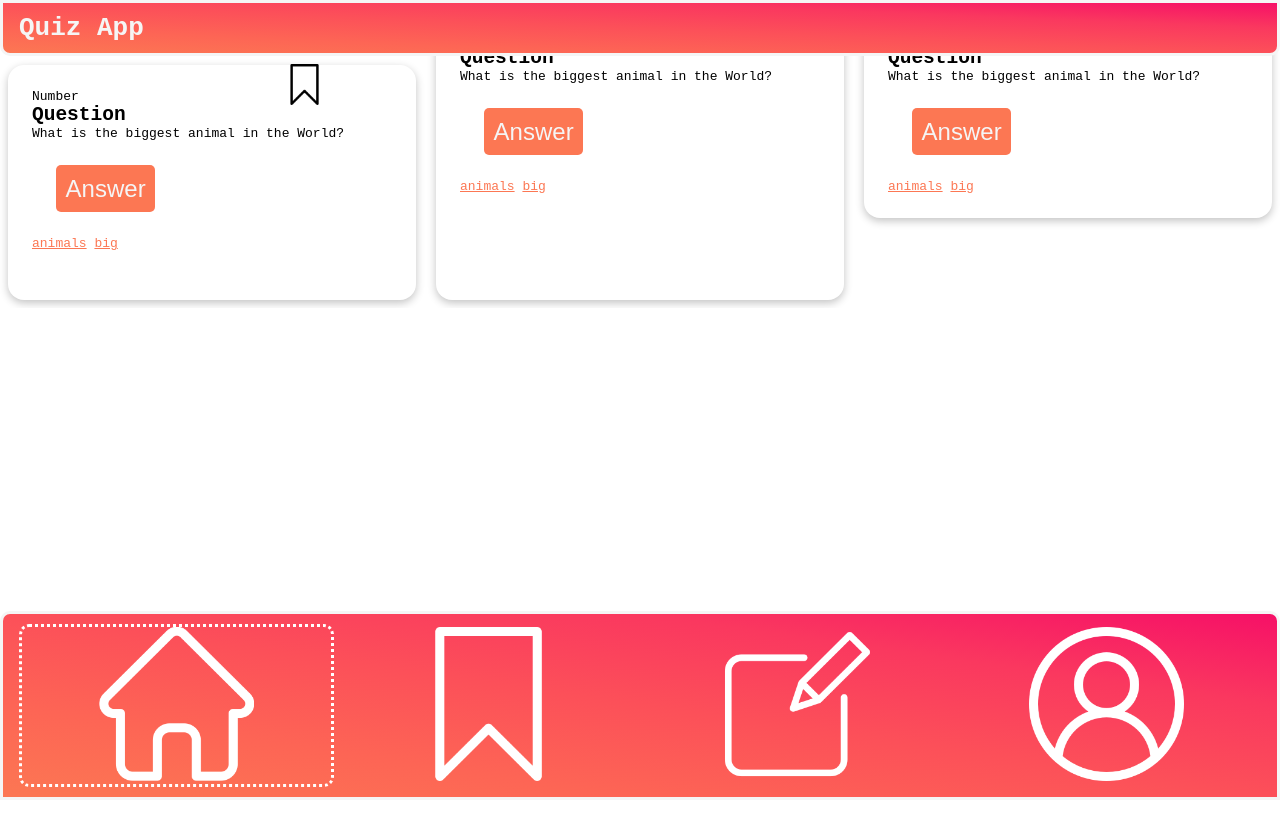
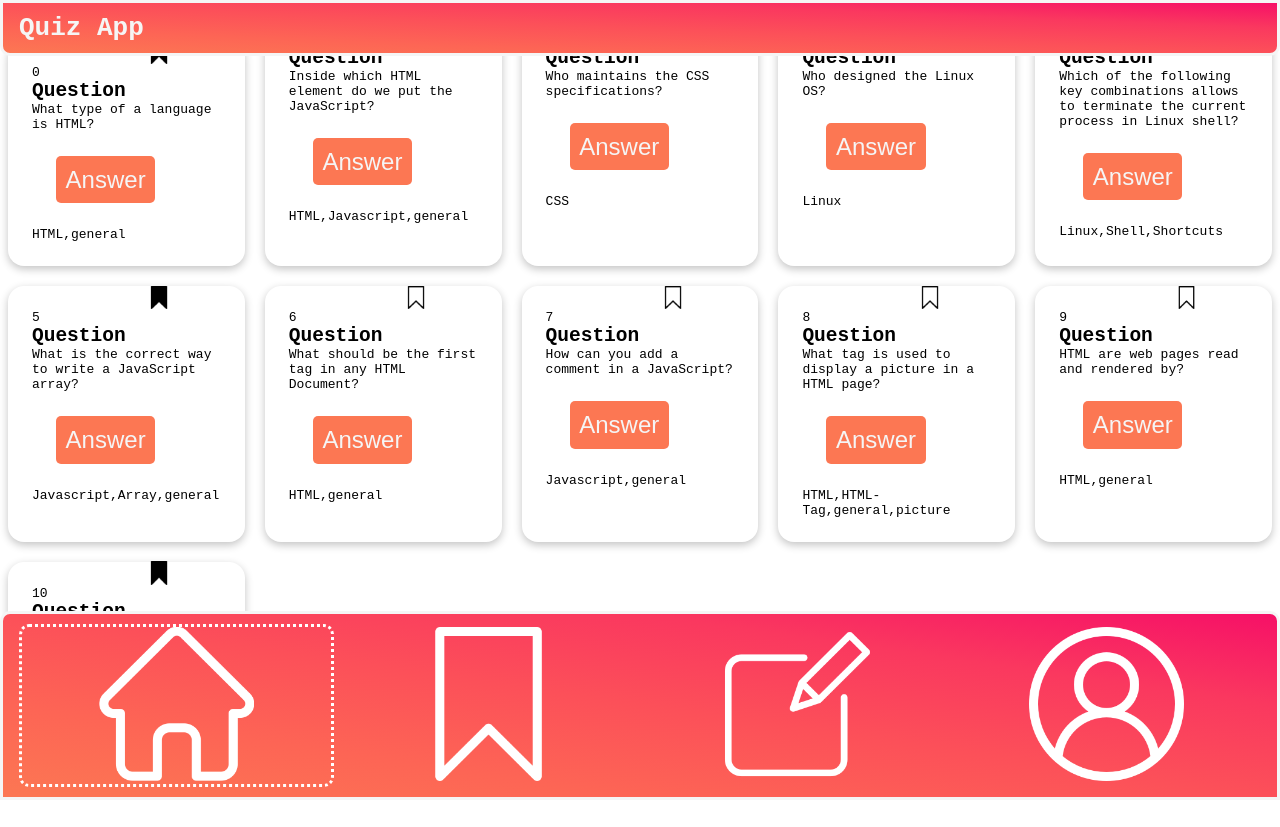
Before and after one commit to AlexJanow/quiz-app, a website with bundled scripts: page index.html in a window 1280 px wide. Before the commit the page ends 800 px from the top, so only its background shows below. Built offline with nearby package versions, Linux system fonts and the light colour scheme.

Commit message:
add db.js, card.js and module functionality

```diff
--- a/index.html
+++ b/index.html
@@ -11,7 +11,7 @@
       <div class="header"><h1>Quiz App</h1></div>
 
       <section class="card-list">
-        <article class="card">
+        <!-- <article class="card">
           <header class="card-header">
             <p>Number</p>
             <h2>Question</h2>
@@ -99,9 +99,7 @@
               <div class="question-text"></div>
             </div>
           </header>
-        </article>
-
-
+        </article> -->
       </section>
       <div class="footer">
         <nav>
@@ -124,6 +122,6 @@
         </nav>
       </div>
     </main>
-    <script src="script.js"></script>
+    <script src="script.js" type="module"></script>
   </body>
 </html>
--- /dev/null
+++ b/lib/card.js
@@ -0,0 +1,103 @@
+export function createCardComponent(data) {
+  //create section
+  const section = createSection();
+  const cardHeader = createCardHeader();
+  const cardNumber = createCardNumber(data);
+  const cardh2 = createCardh2();
+  const cardQuestion = createCardQuestion(data);
+  const cardButton = createCardButton();
+  //answer button
+  cardButton.addEventListener("click", () => {
+    cardAnswer.classList.toggle("visible");
+  });
+
+  const cardAnswer = createCardAnswer(data);
+  const cardTags = createCardTags(data);
+  const cardBookmark = createBookmark(data);
+  //   const cardBookmarkFilled = createBookmarkFilled(data);
+  //bookmark toggle
+
+  section.append(cardHeader);
+  cardHeader.append(cardNumber);
+  cardHeader.append(cardh2);
+  cardHeader.append(cardQuestion);
+  cardHeader.append(cardButton);
+  cardHeader.append(cardAnswer);
+  cardHeader.append(cardTags);
+  cardHeader.append(cardBookmark);
+
+  return section;
+}
+function createBookmark(data) {
+  const bookmark = document.createElement("div");
+  bookmark.classList.add("card-bookmark");
+  const bookmarkEmptyImg = document.createElement("img");
+  if (data.isBookmarked) {
+    bookmarkEmptyImg.src = "/images/bookmarkFilled.png";
+  } else {
+    bookmarkEmptyImg.src = "/images/bookmark.png";
+  }
+  bookmark.append(bookmarkEmptyImg);
+
+  bookmark.addEventListener("click", () => {
+    if (bookmarkEmptyImg.src.includes("/images/bookmarkFilled.png")) {
+      bookmarkEmptyImg.src = "/images/bookmark.png";
+    } else {
+      bookmarkEmptyImg.src = "/images/bookmarkFilled.png";
+    }
+  });
+  return bookmark;
+}
+
+function createSection() {
+  const section = document.createElement("article");
+  section.classList.add("card");
+  return section;
+}
+
+function createCardHeader() {
+  const cardHeader = document.createElement("header");
+  cardHeader.classList.add("card-header");
+  return cardHeader;
+}
+
+function createCardNumber(data) {
+  const cardNumber = document.createElement("p");
+  cardNumber.classList.add("id-p");
+  cardNumber.textContent = data.id;
+  return cardNumber;
+}
+
+function createCardh2() {
+  const cardh2 = document.createElement("h2");
+  cardh2.textContent = "Question";
+  return cardh2;
+}
+
+function createCardQuestion(data) {
+  const cardQuestion = document.createElement("p");
+  cardQuestion.classList.add("question-p");
+  cardQuestion.textContent = data.question;
+  return cardQuestion;
+}
+
+function createCardButton() {
+  const cardButton = document.createElement("button");
+  cardButton.classList.add("button-answer");
+  cardButton.textContent = "Answer";
+  return cardButton;
+}
+
+function createCardAnswer(data) {
+  const cardAnswer = document.createElement("div");
+  cardAnswer.classList.add("cardAnswer");
+  cardAnswer.textContent = data.answer;
+  return cardAnswer;
+}
+
+function createCardTags(data) {
+  const cardTags = document.createElement("div");
+  cardTags.classList.add("tags");
+  cardTags.textContent = data.tags;
+  return cardTags;
+}
--- /dev/null
+++ b/lib/db.js
@@ -0,0 +1,80 @@
+export const data = [
+  {
+    id: 0,
+    question: "What type of a language is HTML?",
+    answer: "Markup Language",
+    isBookmarked: true,
+    tags: ["HTML", "general"],
+  },
+  {
+    id: 1,
+    question: "Inside which HTML element do we put the JavaScript?",
+    answer: "<script>",
+    isBookmarked: true,
+    tags: ["HTML", "Javascript", "general"],
+  },
+  {
+    id: 2,
+    question: "Who maintains the CSS specifications?",
+    answer: "World Wide Web Consortium.",
+    isBookmarked: true,
+    tags: ["CSS"],
+  },
+  {
+    id: 3,
+    question: "Who designed the Linux OS?",
+    answer: "Linus Torvalds",
+    isBookmarked: true,
+    tags: ["Linux"],
+  },
+  {
+    id: 4,
+    question:
+      "Which of the following key combinations allows to terminate the current process in Linux shell?",
+    answer: "Ctrl + C",
+    isBookmarked: false,
+    tags: ["Linux", "Shell", "Shortcuts"],
+  },
+  {
+    id: 5,
+    question: "What is the correct way to write a JavaScript array?",
+    answer: 'const colors = ["red", "green", "blue"]',
+    isBookmarked: true,
+    tags: ["Javascript", "Array", "general"],
+  },
+  {
+    id: 6,
+    question: "What should be the first tag in any HTML Document?",
+    answer: "<!doctype html>",
+    isBookmarked: false,
+    tags: ["HTML", "general"],
+  },
+  {
+    id: 7,
+    question: "How can you add a comment in a JavaScript?",
+    answer: "//This is a comment",
+    isBookmarked: false,
+    tags: ["Javascript", "general"],
+  },
+  {
+    id: 8,
+    question: "What tag is used to display a picture in a HTML page?",
+    answer: "Img",
+    isBookmarked: false,
+    tags: ["HTML", "HTML-Tag", "general", "picture"],
+  },
+  {
+    id: 9,
+    question: "HTML are web pages read and rendered by?",
+    answer: "Web Browser",
+    isBookmarked: false,
+    tags: ["HTML", "general"],
+  },
+  {
+    id: 10,
+    question: "Who created Git?",
+    answer: "Linus Torvalds",
+    isBookmarked: true,
+    tags: ["Git"],
+  },
+];
--- a/script.js
+++ b/script.js
@@ -1,3 +1,6 @@
+import { data } from "./lib/db.js";
+import { createCardComponent } from "./lib/card.js";
+
 /* Bookmark */
 
 const questionCard = document.querySelectorAll(".card");
@@ -15,7 +18,21 @@ const answer = document.querySelectorAll(".answer");
 
 for (let j = 0; j < btn.length; j++) {
   btn[j].addEventListener("click", () => {
-    answer[j].classList.toggle("visible");
+    cardAnswer.classList.toggle("visible");
   });
 }
-¥
+
+//render cards from data
+
+const cardComponents = [];
+data.forEach((cardData) => {
+  const cardComponent = createCardComponent(cardData);
+  cardComponents.push(cardComponent);
+});
+
+//append to cardlist
+
+const contentElement = document.querySelector(".card-list");
+cardComponents.forEach((cardComponent) => {
+  contentElement.append(cardComponent);
+});
--- a/styles/index.css
+++ b/styles/index.css
@@ -147,7 +147,7 @@ img {
   border-radius: 5px;
 }
 
-.answer {
+.cardAnswer {
   border: 5px dotted #fc7753;
   text-align: center;
   padding: 3%;
```
